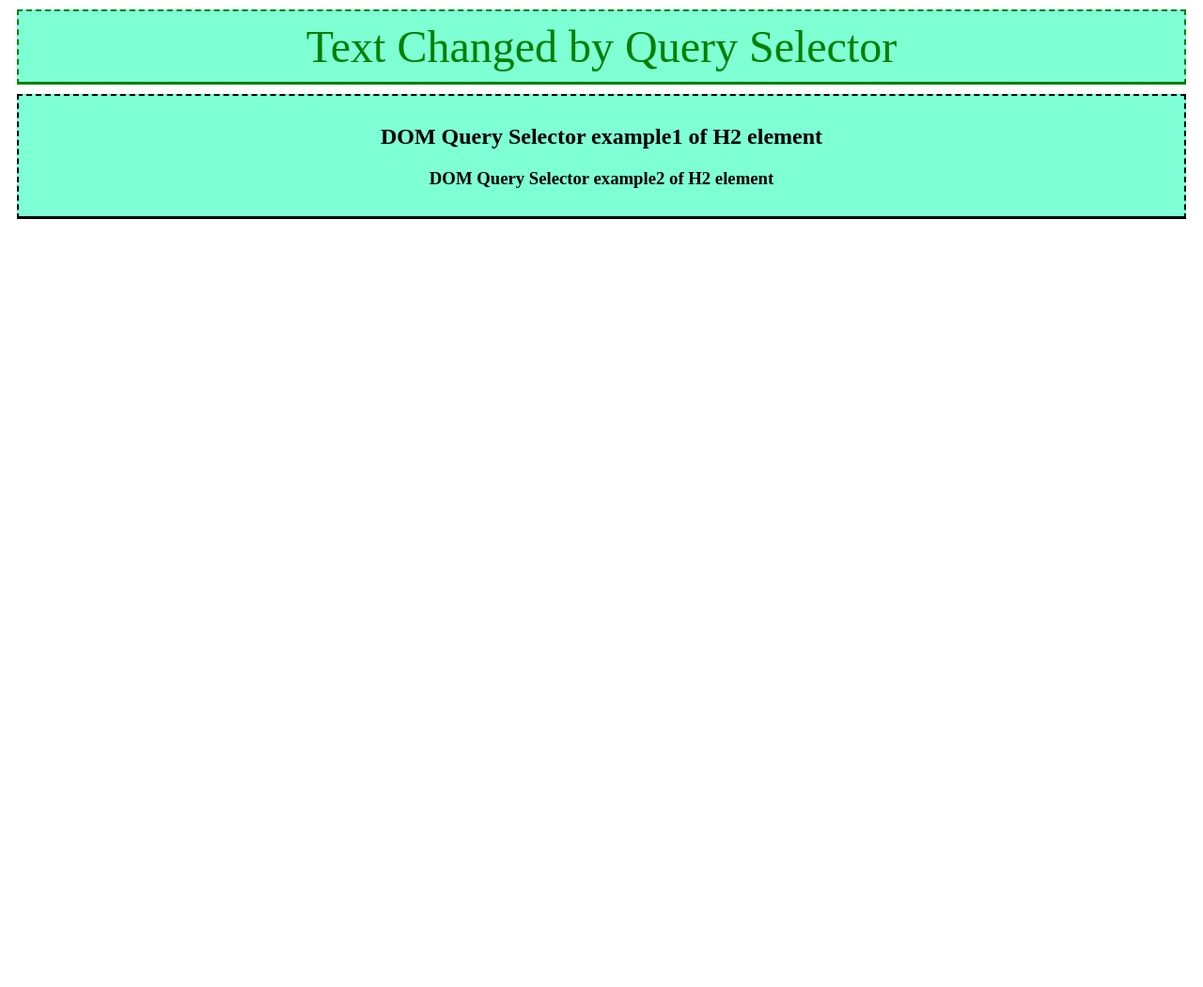
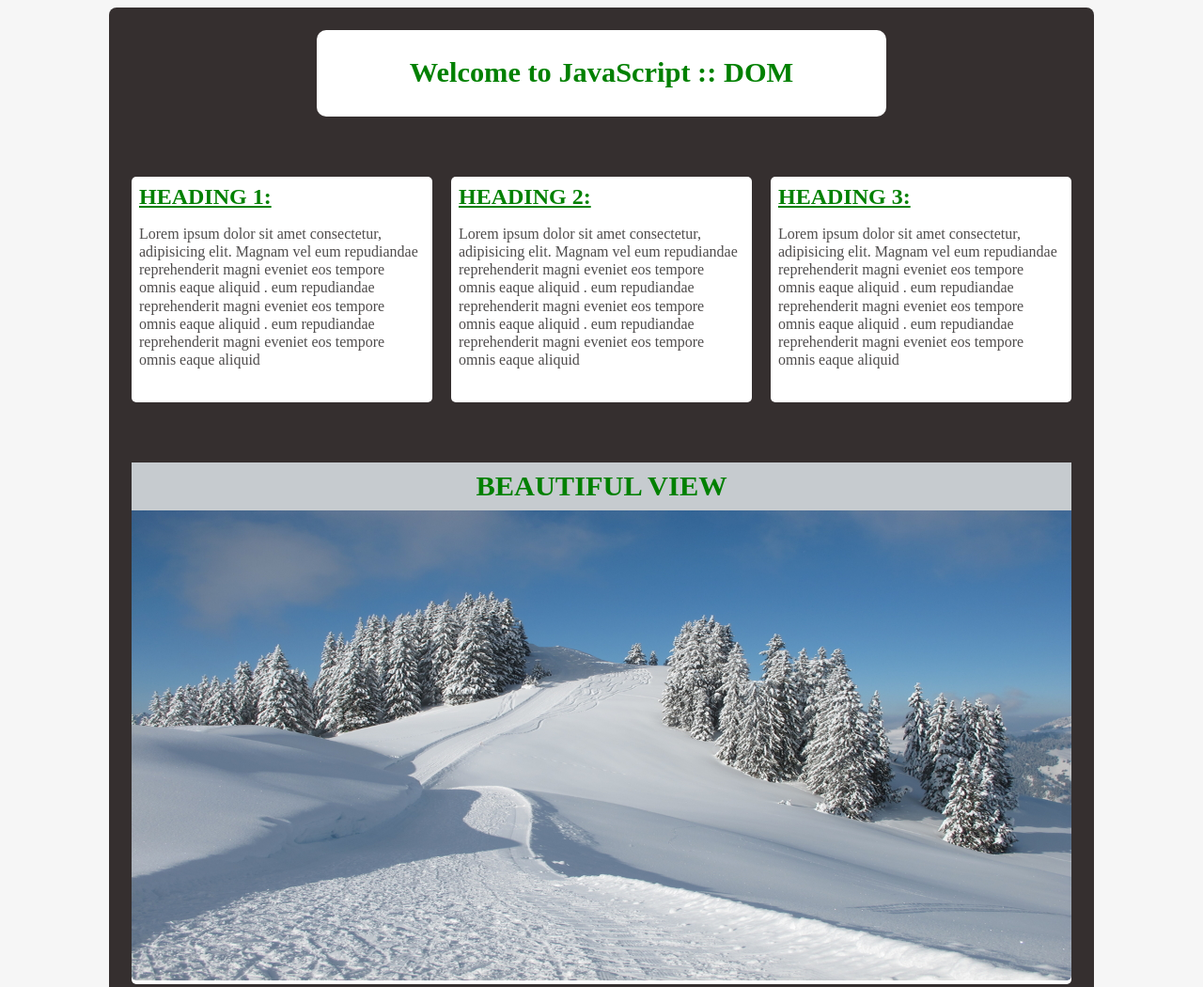
Before and after one commit to masoodalamhunzai/DOM_Task, a plain HTML site: page index.html in a window 1280 px wide. Shown: the top 1050 px of the page at 94% size. Before the commit the page ends 800 px from the top, so only its background shows below. Drawn offline with Linux system fonts and the light colour scheme.

Commit message:
added new DOM project

```diff
--- a/app.js
+++ b/app.js
@@ -15,6 +15,29 @@
 //console.log(document.body); // returns body
  //console.log(document.all); // Returns All elements in DOM
 
+ // GET ELEMENT BY ID
+
+  //console.log(document.getElementById("demo")); //GETTING ELEMENT BY ID
+
+  //var title = document.getElementById("demo");
+
+  // console.log(title);
+   //title.textContent = "DOCUMENT OBJECT MODEL" //  change the text
+  // title.innerHTML = "Document obj Model" // change the text
+
+     // CHANGE THE CSS PROPERTY
+
+    // title.style.borderBottom = " ridge   2px green";
+    // title.style.color = "blue";
+    // title.style.textAlign = "center";
+    // title.style.fontSize = "3em";
+    // title.style.fontWeight = "bold";
+
+    // document.getElementById("demo").style.color = "Green";
+    // document.getElementById("demo").style.textAlign = "center";
+    // document.getElementById("demo").style.fontSize = "2em";
+    // document.getElementById("demo").style.borderBottom = "dotted";
+    // document.getElementById("demo").style.borderBottomColor = "blue";
 
     //    var items =  document.getElementsByClassName("demo");
     //        items[0].textContent = "This text is styled by index Property"
@@ -24,8 +47,8 @@
 
     // QUERY SELECTOR
 
-    var title = document.querySelector('.demo1');
-    title.style.color = "green";
-    title.style.textAlign = "center";
-    title.style.fontSize = "3em";
-    title.textContent = "Text Changed by Query Selector";
+   //  var title = document.querySelector('.demo1');
+   //  title.style.color = "green";
+   //  title.style.textAlign = "center";
+   //  title.style.fontSize = "3em";
+   //  title.textContent = "Text Changed by Query Selector";
--- a/index.html
+++ b/index.html
@@ -1,9 +1,39 @@
+<!DOCTYPE html>
 <html>
 <head>
-<title>DOM_Query_Selector </title>
+    <meta charset="utf-8" />
+    <meta http-equiv="X-UA-Compatible" content="IE=edge">
+    <title>DOM_Query_Selectors</title>
+    <meta name="viewport" content="width=device-width, initial-scale=1">
 </head>
 <body>
-    <div class="demo1" id="demo1" style="border-bottom: 3px solid">
+
+        <section id="main" class="main">
+                <div id="heading">
+                    <h2> </h2>
+                </div>
+                <div id="para1" class="para1">
+                    <h3></h3>
+                    <p></p>
+                </div>
+                <div id="para2" class="para2">
+                    <h3></h3>
+                    <p></p>
+                </div>
+                <div id="para3" class="para3">
+                    <h3></h3>
+                    <p></p>
+                </div>
+                <div id="para4" class="para4">
+                    <h3></h3>
+                    <img>
+                </div>
+                <div id="footer" class="footer">
+                    <h4></h4>
+                    <p></p>
+                </div>
+            </section>
+    <!-- <div class="demo1" id="demo1" style="border-bottom: 3px solid">
         <p>DOM Query Selector example1 of P element</p>
 
         <p>DOM Query Selector example2 of P element</p>
@@ -11,18 +41,20 @@
     <div class="demo1" id="demo2" style="border-bottom: 3px solid">
         <h2>DOM Query Selector example1 of H2 element</h2>
         <h3>DOM Query Selector example2 of H2 element </h3>
-    </div>
+    </div> -->
+
 <body>
 </html>
+<script src="main.js"></script>
 <script src='app.js'> </script>
 
 <style>
- .demo1 {
+ /* .demo1 {
      border: 2px dashed;
      margin: 10px;
      padding: 10px;
      background-color:aquamarine;
      text-align: center;
- }
+ } */
 
 </style>
--- /dev/null
+++ b/main.js
@@ -0,0 +1,162 @@
+// working with DOM
+
+document.body.style.backgroundColor = "#f6f6f6";
+let section = document.getElementById('main');
+   section.style.width = "1000px";
+   section.style.height = "auto";
+   section.style.backgroundColor = "#352f2f";
+   section.style.margin = "0 auto";
+   section.style.padding = "1.5rem";
+   section.style.borderRadius = "0.5rem";
+
+let heading = document.getElementById('heading');
+   heading.style.width = "60%";
+   heading.style.height = "auto";
+   heading.style.backgroundColor = "#fff";
+   heading.style.margin = "0 auto";
+   heading.style.padding = "0.2rem";
+   heading.style.borderRadius = "10px";
+
+   heading.firstElementChild.textContent = "Welcome to JavaScript :: DOM ";
+   heading.firstElementChild.style.color = "green";
+   heading.firstElementChild.style.fontSize = "1.9rem";
+   heading.firstElementChild.style.textAlign = "center";
+
+let text = "Lorem ipsum dolor sit amet consectetur, adipisicing elit. Magnam vel eum repudiandae reprehenderit magni eveniet eos tempore omnis eaque aliquid . eum repudiandae reprehenderit magni eveniet eos tempore omnis eaque aliquid . eum repudiandae reprehenderit magni eveniet eos tempore omnis eaque aliquid  ";
+
+let para1 = document.querySelector('#para1');
+    para1.style.width = "20rem";
+    para1.style.height = "15rem";
+    para1.style.margin = "4rem 0 0 0";
+    para1.style.borderRadius = "5px";
+    para1.style.backgroundColor = "white";
+    para1.style.display = "inline-block";
+    para1.style.boxSizing = "boder-box";
+
+    let _para1Heading =para1.children[0];
+    let _para1Para =para1.children[1];
+    _para1Heading.textContent = "heading 1:";
+    _para1Heading.style.fontSize = "1.5rem";
+    _para1Heading.style.textTransform = "uppercase";
+    _para1Heading.style.color = "green";
+    _para1Heading.style.padding = "0.5rem";
+    _para1Heading.style.textAlign = "left";
+    _para1Heading.style.textDecoration = "underline";
+    _para1Heading.style.margin = 0;
+
+    _para1Para.textContent = text;
+    _para1Para.style.padding = "0.5rem";
+    _para1Para.style.margin = 0;
+    _para1Para.style.lineHeight = "1.2rem";
+    _para1Para.style.color = "#4f4c4c";
+
+let para2 = document.querySelector('#para2');
+    para2.style.width = "20rem";
+    para2.style.height = "15rem";
+    para2.style.margin = "4rem 1rem 0 1rem";
+    para2.style.borderRadius = "5px";
+    para2.style.backgroundColor = "white";
+    para2.style.display = "inline-block";
+
+    let _para2Heading =para2.children[0];
+    let _para2Para =para2.children[1];
+
+    _para2Heading.textContent = "heading 2:";
+    _para2Heading.style.fontSize = "1.5rem";
+    _para2Heading.style.textTransform = "uppercase";
+    _para2Heading.style.color = "green";
+    _para2Heading.style.padding = "0.5rem";
+    _para2Heading.style.textAlign = "left";
+    _para2Heading.style.textDecoration = "underline";
+    _para2Heading.style.margin = 0;
+
+    _para2Para.textContent = text;
+    _para2Para.style.padding = "0.5rem";
+    _para2Para.style.margin = 0;
+    _para2Para.style.lineHeight = "1.2rem";
+    _para2Para.style.color = "#4f4c4c";
+
+let para3 = document.querySelector('#para3');
+    para3.style.width = "20rem";
+    para3.style.height = "15rem";
+    para3.style.margin = "4rem 0 0 0";
+    para3.style.borderRadius = "5px";
+    para3.style.backgroundColor = "white";
+    para3.style.display = "inline-block";
+
+    let _para3Heading =para3.children[0];
+    let _para3Para =para3.children[1];
+
+    _para3Heading.textContent = "heading 3:";
+    _para3Heading.style.fontSize = "1.5rem";
+    _para3Heading.style.textTransform = "uppercase";
+    _para3Heading.style.color = "green";
+    _para3Heading.style.padding = "0.5rem";
+    _para3Heading.style.textAlign = "left";
+    _para3Heading.style.textDecoration = "underline";
+    _para3Heading.style.margin = 0;
+
+    _para3Para.textContent = text;
+    _para3Para.style.padding = "0.5rem";
+    _para3Para.style.margin = 0;
+    _para3Para.style.lineHeight = "1.2rem";
+    _para3Para.style.color = "#4f4c4c";
+
+let para4 = document.querySelector('#para4');
+    para4.style.width = "62.5rem";
+    para4.style.height = "auto";
+    para4.style.margin = "4rem 0 0 0";
+    para4.style.borderRadius = "5px";
+    para4.style.backgroundColor = "white";
+    para4.style.display = "inline-block";
+
+let _para4Heading = para4.children[0];
+let _para4Img = para4.children[1];
+   _para4Heading.textContent = "beautiful view";
+   _para4Heading.style.fontSize = "1.9rem";
+   _para4Heading.style.textTransform = "uppercase";
+   _para4Heading.style.color = "green";
+   _para4Heading.style.padding = "0.5rem";
+   _para4Heading.style.textAlign = "center";
+   _para4Heading.style.margin = 0;
+   _para4Heading.style.backgroundColor = "rgb(198, 203, 207)";
+
+   if(_para4Img.hasAttribute('src') == false){
+   _para4Img.setAttribute("width","1000px");
+   _para4Img.setAttribute("height","500px");
+   _para4Img.setAttribute("src","img.jpg");
+   _para4Img.style.borderRadius = "0 0 0.3rem 0.3rem";
+   }else{
+      _para4Img.removeAttribute('src');
+      console.log("Already exist attributes");
+   }
+
+let footer = document.querySelector('#footer');
+    footer.style.width = "62.5rem";
+    footer.style.height = "8rem";
+    footer.style.margin = "4rem 0 0 0";
+    footer.style.borderRadius = "5px";
+    footer.style.backgroundColor = "white";
+    footer.style.display = "inline-block";
+
+    let _footerHeading =footer.children[0];
+    let _footerPara =footer.children[1];
+
+    _footerHeading.textContent = "HOME | GALLERY | ABOUT US | CONTACT US ";
+    _footerHeading.style.fontSize = "1.5rem";
+    _footerHeading.style.textTransform = "uppercase";
+    _footerHeading.style.color = "green";
+    _footerHeading.style.padding = "0.5rem";
+    _footerHeading.style.textAlign = "center";
+    _footerHeading.style.textDecoration = "underline";
+    _footerHeading.style.margin = 0;
+    _footerHeading.style.paddingTop = "2rem";
+
+    _footerPara.textContent = "© 2019 All Rights are reserved.";
+    _footerPara.style.padding = "0.5rem";
+    _footerPara.style.margin = 0;
+    _footerPara.style.lineHeight = "1.2rem";
+    _footerPara.style.textAlign = "center";
+    _footerPara.style.color = "#4f4c4c";
+
+   //console.dir(_para4Img);
```
Also changed, not shown: img.jpg (added), imgd.jpg (added).
